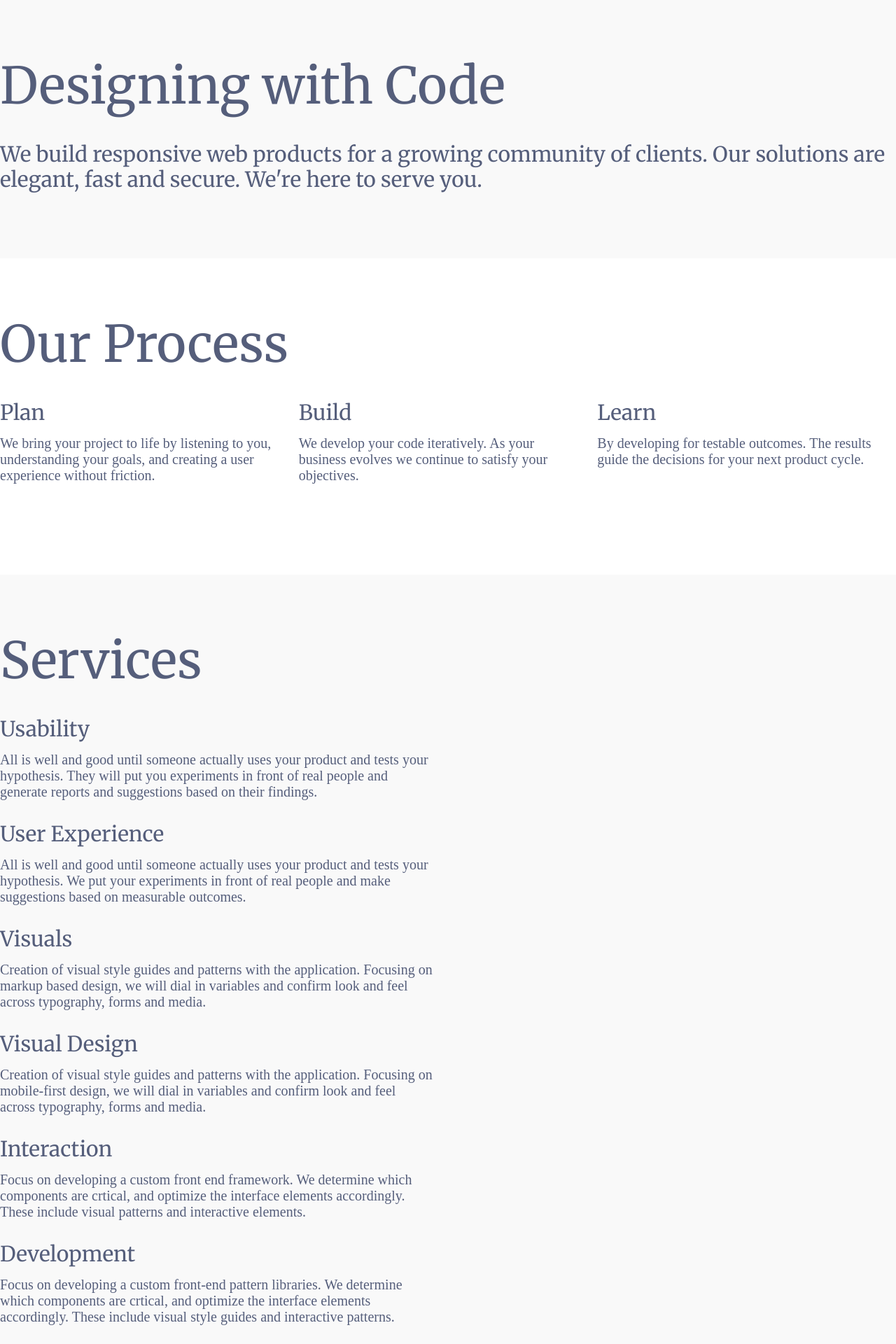
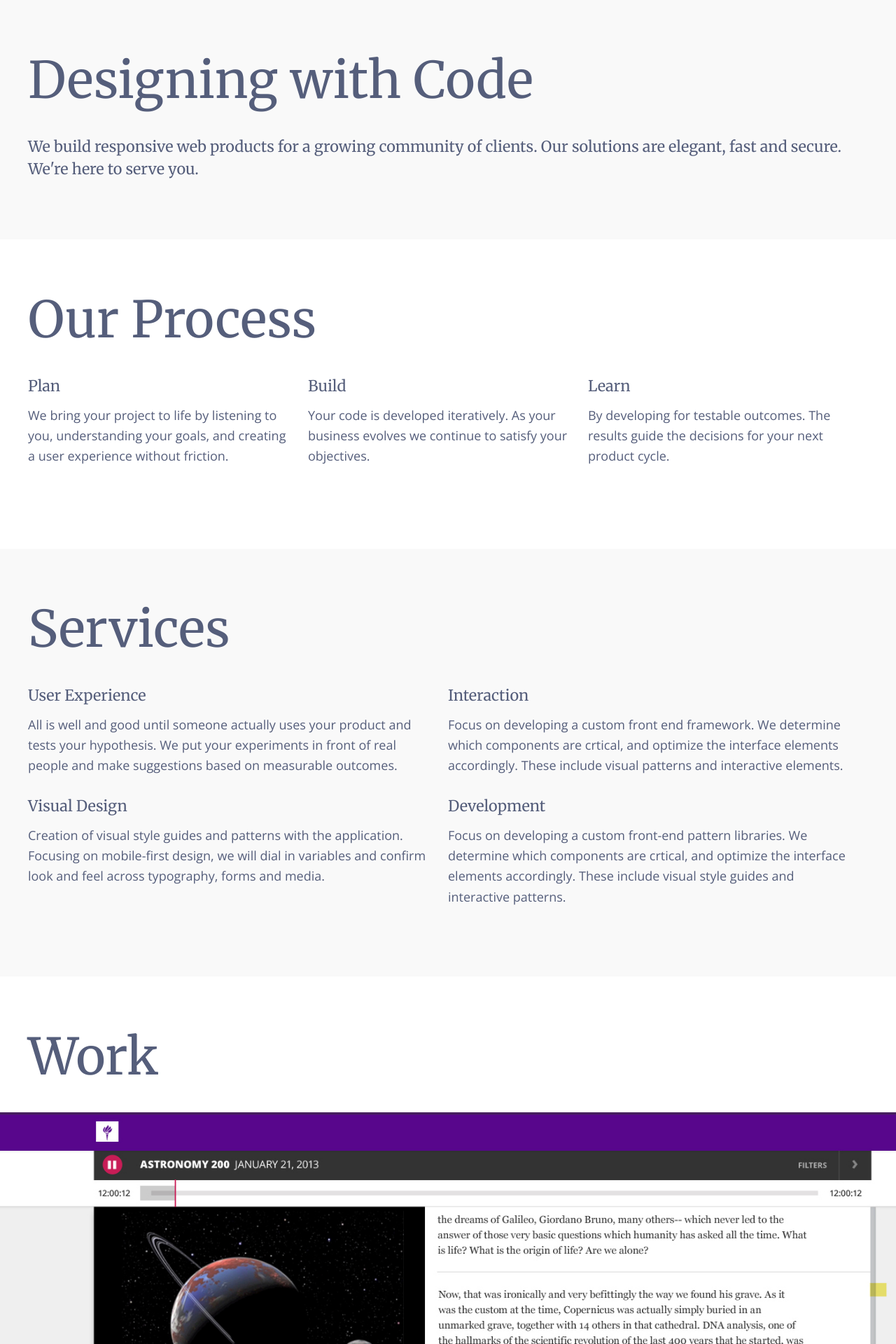
Before and after one commit to MisterMachine/mistermachine, a PHP site: page / in a window 1280 px wide. Shown: the top 1920 px of the page at 70% size. Run offline with PHP 8.4, Linux system fonts and the light colour scheme; some libraries are stand-ins or nearby versions.

Commit message:
Updates to cintent

```diff
--- a/assets/_mistermachine_compass/scss/globals/_typography.scss
+++ b/assets/_mistermachine_compass/scss/globals/_typography.scss
@@ -1,25 +1,32 @@
 /* Headings */
+
+html {
+  font-size: 15px;
+  line-height: 1.625em;
+  font-family: 'Open Sans', sans-serif;
+}
 
 h1,h2,h3,h4,h5,h6,
 .alpha, .beta, .gamma  {
   font-family: "jubilat", "Merriweather", Georgia, Times, serif;
   font-weight: 400;
-  line-height: 1.2em;
+  line-height: 1.4em;
   margin-top: 0;
   text-rendering: optimizeLegibility;
   }
 
 h1,
 .alpha {
-  font-size: 72px;
-  font-size: 3.6rem; /* 36 / 16 = 2.25 */
+  font-size: 30px;
+  font-size: 2rem; /* 36 / 16 = 2.25 */
   margin-bottom: 0.495em;
+  line-height: 1.2em;
   }
 
 h2,
 .beta {
-  font-size: 30px;
-  font-size: 1.5rem; /* 24 / 16 = 1.5 */
+  font-size: 18px;
+  font-size: 1.2rem; /* 24 / 16 = 1.5 */
   margin-bottom: 0.5em;
   }
 
@@ -37,7 +44,6 @@ h4,
   margin-bottom: 1.2375em;
   }
 
-.menu a,
 h5,
 .epsilon {
   font-size: 16px;
--- a/assets/_mistermachine_compass/scss/layout/_breakpoints.scss
+++ b/assets/_mistermachine_compass/scss/layout/_breakpoints.scss
@@ -5,24 +5,55 @@
     font-size: 18px;
   }
 
+  .panel {
+
+  }
+
   .full-width {
-    padding: 2em 0;
+
   }
+
+    figure {
+    display: block;
+    width: 100%;
+    text-align: center;
+  }
+
+  figure img {
+    margin: 0 auto;
+  }
+
 
 }
 
 @media only screen and (max-width: 480px) {
+
+  figure {
+    display: block;
+    width: 100%;
+    text-align: center;
+  }
+
+  figure img {
+    margin: 0 auto;
+  }
+
+
 
 }
 
 @media only screen and (min-width: 768px) {
 
   html {
-  font-size: 20px;
+    font-size: 18px;
+  }
+
+  .panel {
+    padding: 4em 0;
   }
 
   .full-width {
-    padding: 4em 0;
+
   }
 
   .btn,
@@ -37,12 +68,40 @@
     text-align: left;
   }
 
+  h1,h2,h3,h4,h5,h6,
+.alpha, .beta, .gamma  {
+  line-height: 1.5em;
+  }
+
+  h1,
+.alpha {
+  font-size: 72px;
+  font-size: 4rem; /* 36 / 16 = 2.25 */
+  margin-bottom: 0.495em;
+  line-height: 1.2em;
+  }
+
+h2,
+.beta {
+  font-size: 18px;
+  font-size: 1.2rem; /* 24 / 16 = 1.5 */
+  margin-bottom: 0.5em;
+  }
+
+h3,
+.gamma {
+  font-size: 22px;
+  font-size: 1.325rem; /* 22 / 16 = 1 */
+  margin-bottom: 0.825em;
+  }
+
+
   .right-margin {
     margin-right: 1em;
   }
 
   .panel {
-    padding-bottom: 2em;
+
   }
 
   .top {
--- a/assets/_mistermachine_compass/scss/layout/_helpers.scss
+++ b/assets/_mistermachine_compass/scss/layout/_helpers.scss
@@ -80,9 +80,6 @@ body section:nth-child(odd) {
   background-color: #f9f9f9;
 }
 
-.full-width {
-  padding: 1em 0;
-}
 
 .silo {
   margin-bottom: 1em;
@@ -97,3 +94,8 @@ body section:nth-child(odd) {
 .center-articles h2 {
   text-align: center;
 }
+
+.push {
+  padding-top: 10%;
+  padding-bottom: 10%;
+}
--- a/assets/_mistermachine_compass/scss/layout/_layout.scss
+++ b/assets/_mistermachine_compass/scss/layout/_layout.scss
@@ -14,18 +14,43 @@
 
 .panel {
   position: relative;
-  padding-top: 1em;
-  padding-bottom: 1em;
-  }
-
-.padding-bottom {
-  padding-bottom: 2em;
+  padding: 2em;
+  overflow: hidden;
 }
 
 .full-width {
-  width: 100%;
+  padding-left: 0;
+  padding-right: 0;
+}
+
+.full-width {
+
 }
 
 figure img {
   max-width: 100%;
 }
+
+.container {
+  margin: 0 auto;
+  max-width: 1200px;
+}
+
+.panel {
+
+}
+
+.full-width {
+
+}
+
+.hero {
+  max-height: 800px;
+  overflow: hidden;
+  margin: 0 auto;
+  text-align: center;
+}
+
+.inner-words {
+  margin: 10%;
+}
--- a/assets/stylesheets/application.css
+++ b/assets/stylesheets/application.css
@@ -94,35 +94,43 @@ table {
 
 /* Reset */
 /* Headings */
-/* line 4, ../_mistermachine_compass/scss/globals/_typography.scss */
+/* line 3, ../_mistermachine_compass/scss/globals/_typography.scss */
+html {
+  font-size: 15px;
+  line-height: 1.625em;
+  font-family: 'Open Sans', sans-serif;
+}
+
+/* line 10, ../_mistermachine_compass/scss/globals/_typography.scss */
 h1, h2, h3, h4, h5, h6,
 .alpha, .beta, .gamma {
   font-family: "jubilat", "Merriweather", Georgia, Times, serif;
   font-weight: 400;
-  line-height: 1.2em;
+  line-height: 1.4em;
   margin-top: 0;
   text-rendering: optimizeLegibility;
 }
 
-/* line 13, ../_mistermachine_compass/scss/globals/_typography.scss */
+/* line 19, ../_mistermachine_compass/scss/globals/_typography.scss */
 h1,
 .alpha {
-  font-size: 72px;
-  font-size: 3.6rem;
+  font-size: 30px;
+  font-size: 2rem;
   /* 36 / 16 = 2.25 */
   margin-bottom: 0.495em;
+  line-height: 1.2em;
 }
 
-/* line 20, ../_mistermachine_compass/scss/globals/_typography.scss */
+/* line 27, ../_mistermachine_compass/scss/globals/_typography.scss */
 h2,
 .beta {
-  font-size: 30px;
-  font-size: 1.5rem;
+  font-size: 18px;
+  font-size: 1.2rem;
   /* 24 / 16 = 1.5 */
   margin-bottom: 0.5em;
 }
 
-/* line 27, ../_mistermachine_compass/scss/globals/_typography.scss */
+/* line 34, ../_mistermachine_compass/scss/globals/_typography.scss */
 h3,
 .gamma {
   font-size: 22px;
@@ -131,7 +139,7 @@ h3,
   margin-bottom: 0.825em;
 }
 
-/* line 34, ../_mistermachine_compass/scss/globals/_typography.scss */
+/* line 41, ../_mistermachine_compass/scss/globals/_typography.scss */
 h4,
 .delta {
   font-size: 18px;
@@ -140,8 +148,7 @@ h4,
   margin-bottom: 1.2375em;
 }
 
-/* line 42, ../_mistermachine_compass/scss/globals/_typography.scss */
-.menu a,
+/* line 48, ../_mistermachine_compass/scss/globals/_typography.scss */
 h5,
 .epsilon {
   font-size: 16px;
@@ -151,7 +158,7 @@ h5,
   /* measure( base font-size(18) * base line-height(1.65) ) / current font-size(21) = margin-bottom(1.4142857142857141) */
 }
 
-/* line 49, ../_mistermachine_compass/scss/globals/_typography.scss */
+/* line 55, ../_mistermachine_compass/scss/globals/_typography.scss */
 h6,
 .zeta {
   font-size: 14px;
@@ -162,13 +169,13 @@ h6,
 }
 
 /* Text */
-/* line 57, ../_mistermachine_compass/scss/globals/_typography.scss */
+/* line 63, ../_mistermachine_compass/scss/globals/_typography.scss */
 article p, figcaption {
   margin: auto auto 1.5em;
   /* bottom margin for paragraphs */
 }
 
-/* line 61, ../_mistermachine_compass/scss/globals/_typography.scss */
+/* line 67, ../_mistermachine_compass/scss/globals/_typography.scss */
 article p + article p {
   text-indent: 1.5em;
   /* indent subsequent paragraphs */
@@ -176,7 +183,7 @@ article p + article p {
   /* no top margin on subsequent paragraphs */
 }
 
-/* line 66, ../_mistermachine_compass/scss/globals/_typography.scss */
+/* line 72, ../_mistermachine_compass/scss/globals/_typography.scss */
 small {
   font-size: 14px;
   font-size: .85em;
@@ -185,39 +192,39 @@ small {
   margin: .75em 0;
 }
 
-/* line 74, ../_mistermachine_compass/scss/globals/_typography.scss */
+/* line 80, ../_mistermachine_compass/scss/globals/_typography.scss */
 .serif {
   font-family: "ff-tisa-web-pro", "Merriweather", Georgia, Times, serif;
 }
 
-/* line 78, ../_mistermachine_compass/scss/globals/_typography.scss */
+/* line 84, ../_mistermachine_compass/scss/globals/_typography.scss */
 .sans {
   font-family: "proxima-nova", "Open Sans", "HelveticaNeue", Helvetica, Arial, sans-serif;
 }
 
-/* line 82, ../_mistermachine_compass/scss/globals/_typography.scss */
+/* line 88, ../_mistermachine_compass/scss/globals/_typography.scss */
 .strong {
   font-weight: bold;
   font-weight: 600;
 }
 
-/* line 87, ../_mistermachine_compass/scss/globals/_typography.scss */
+/* line 93, ../_mistermachine_compass/scss/globals/_typography.scss */
 .tall {
   line-height: 1.475em;
 }
 
-/* line 91, ../_mistermachine_compass/scss/globals/_typography.scss */
+/* line 97, ../_mistermachine_compass/scss/globals/_typography.scss */
 .short {
   line-height: 1.4em;
 }
 
-/* line 95, ../_mistermachine_compass/scss/globals/_typography.scss */
+/* line 101, ../_mistermachine_compass/scss/globals/_typography.scss */
 cite {
   display: block;
 }
 
 /* Anchors */
-/* line 100, ../_mistermachine_compass/scss/globals/_typography.scss */
+/* line 106, ../_mistermachine_compass/scss/globals/_typography.scss */
 a {
   color: #adc035;
   text-decoration: none;
@@ -425,23 +432,38 @@ footer {
 /* line 15, ../_mistermachine_compass/scss/layout/_layout.scss */
 .panel {
   position: relative;
-  padding-top: 1em;
-  padding-bottom: 1em;
+  padding: 2em;
+  overflow: hidden;
 }
 
 /* line 21, ../_mistermachine_compass/scss/layout/_layout.scss */
-.padding-bottom {
-  padding-bottom: 2em;
+.full-width {
+  padding-left: 0;
+  padding-right: 0;
 }
 
-/* line 25, ../_mistermachine_compass/scss/layout/_layout.scss */
-.full-width {
-  width: 100%;
+/* line 30, ../_mistermachine_compass/scss/layout/_layout.scss */
+figure img {
+  max-width: 100%;
 }
 
-/* line 29, ../_mistermachine_compass/scss/layout/_layout.scss */
-figure img {
-  max-width: 100%;
+/* line 34, ../_mistermachine_compass/scss/layout/_layout.scss */
+.container {
+  margin: 0 auto;
+  max-width: 1200px;
+}
+
+/* line 47, ../_mistermachine_compass/scss/layout/_layout.scss */
+.hero {
+  max-height: 800px;
+  overflow: hidden;
+  margin: 0 auto;
+  text-align: center;
+}
+
+/* line 54, ../_mistermachine_compass/scss/layout/_layout.scss */
+.inner-words {
+  margin: 10%;
 }
 
 /* Helpers */
@@ -539,26 +561,27 @@ body section:nth-child(odd) {
   background-color: #f9f9f9;
 }
 
-/* line 83, ../_mistermachine_compass/scss/layout/_helpers.scss */
-.full-width {
-  padding: 1em 0;
-}
-
-/* line 87, ../_mistermachine_compass/scss/layout/_helpers.scss */
+/* line 84, ../_mistermachine_compass/scss/layout/_helpers.scss */
 .silo {
   margin-bottom: 1em;
 }
 
-/* line 91, ../_mistermachine_compass/scss/layout/_helpers.scss */
+/* line 88, ../_mistermachine_compass/scss/layout/_helpers.scss */
 .silo p {
   padding-right: 1em;
 }
 
-/* line 97, ../_mistermachine_compass/scss/layout/_helpers.scss */
+/* line 94, ../_mistermachine_compass/scss/layout/_helpers.scss */
 .center-articles,
 .center-articles h1,
 .center-articles h2 {
   text-align: center;
+}
+
+/* line 98, ../_mistermachine_compass/scss/layout/_helpers.scss */
+.push {
+  padding-top: 10%;
+  padding-bottom: 10%;
 }
 
 /* Breakpoints */
@@ -569,23 +592,43 @@ body section:nth-child(odd) {
     font-size: 18px;
   }
 
-  /* line 8, ../_mistermachine_compass/scss/layout/_breakpoints.scss */
-  .full-width {
-    padding: 2em 0;
+  /* line 16, ../_mistermachine_compass/scss/layout/_breakpoints.scss */
+  figure {
+    display: block;
+    width: 100%;
+    text-align: center;
+  }
+
+  /* line 22, ../_mistermachine_compass/scss/layout/_breakpoints.scss */
+  figure img {
+    margin: 0 auto;
+  }
+}
+@media only screen and (max-width: 480px) {
+  /* line 31, ../_mistermachine_compass/scss/layout/_breakpoints.scss */
+  figure {
+    display: block;
+    width: 100%;
+    text-align: center;
+  }
+
+  /* line 37, ../_mistermachine_compass/scss/layout/_breakpoints.scss */
+  figure img {
+    margin: 0 auto;
   }
 }
 @media only screen and (min-width: 768px) {
-  /* line 20, ../_mistermachine_compass/scss/layout/_breakpoints.scss */
+  /* line 47, ../_mistermachine_compass/scss/layout/_breakpoints.scss */
   html {
-    font-size: 20px;
+    font-size: 18px;
   }
 
-  /* line 24, ../_mistermachine_compass/scss/layout/_breakpoints.scss */
-  .full-width {
+  /* line 51, ../_mistermachine_compass/scss/layout/_breakpoints.scss */
+  .panel {
     padding: 4em 0;
   }
 
-  /* line 32, ../_mistermachine_compass/scss/layout/_breakpoints.scss */
+  /* line 63, ../_mistermachine_compass/scss/layout/_breakpoints.scss */
   .btn,
   button,
   input[type="button"],
@@ -594,37 +637,66 @@ body section:nth-child(odd) {
     width: auto;
   }
 
-  /* line 36, ../_mistermachine_compass/scss/layout/_breakpoints.scss */
+  /* line 67, ../_mistermachine_compass/scss/layout/_breakpoints.scss */
   h1, h2, h3, h4, h5, h6 {
     text-align: left;
   }
 
-  /* line 40, ../_mistermachine_compass/scss/layout/_breakpoints.scss */
+  /* line 72, ../_mistermachine_compass/scss/layout/_breakpoints.scss */
+  h1, h2, h3, h4, h5, h6,
+  .alpha, .beta, .gamma {
+    line-height: 1.5em;
+  }
+
+  /* line 77, ../_mistermachine_compass/scss/layout/_breakpoints.scss */
+  h1,
+  .alpha {
+    font-size: 72px;
+    font-size: 4rem;
+    /* 36 / 16 = 2.25 */
+    margin-bottom: 0.495em;
+    line-height: 1.2em;
+  }
+
+  /* line 85, ../_mistermachine_compass/scss/layout/_breakpoints.scss */
+  h2,
+  .beta {
+    font-size: 18px;
+    font-size: 1.2rem;
+    /* 24 / 16 = 1.5 */
+    margin-bottom: 0.5em;
+  }
+
+  /* line 92, ../_mistermachine_compass/scss/layout/_breakpoints.scss */
+  h3,
+  .gamma {
+    font-size: 22px;
+    font-size: 1.325rem;
+    /* 22 / 16 = 1 */
+    margin-bottom: 0.825em;
+  }
+
+  /* line 99, ../_mistermachine_compass/scss/layout/_breakpoints.scss */
   .right-margin {
     margin-right: 1em;
   }
 
-  /* line 44, ../_mistermachine_compass/scss/layout/_breakpoints.scss */
-  .panel {
-    padding-bottom: 2em;
-  }
-
-  /* line 48, ../_mistermachine_compass/scss/layout/_breakpoints.scss */
+  /* line 107, ../_mistermachine_compass/scss/layout/_breakpoints.scss */
   .top {
     padding-top: 4em;
   }
 
-  /* line 52, ../_mistermachine_compass/scss/layout/_breakpoints.scss */
+  /* line 111, ../_mistermachine_compass/scss/layout/_breakpoints.scss */
   .right-padding {
     padding-right: 1em;
   }
 
-  /* line 56, ../_mistermachine_compass/scss/layout/_breakpoints.scss */
+  /* line 115, ../_mistermachine_compass/scss/layout/_breakpoints.scss */
   .align-left {
     float: left;
   }
 
-  /* line 60, ../_mistermachine_compass/scss/layout/_breakpoints.scss */
+  /* line 119, ../_mistermachine_compass/scss/layout/_breakpoints.scss */
   .row {
     width: 90%;
     margin-left: auto;
@@ -636,67 +708,67 @@ body section:nth-child(odd) {
     max-width: 64.000em;
   }
 
-  /* line 71, ../_mistermachine_compass/scss/layout/_breakpoints.scss */
+  /* line 130, ../_mistermachine_compass/scss/layout/_breakpoints.scss */
   .unit {
     float: left;
   }
 
-  /* line 74, ../_mistermachine_compass/scss/layout/_breakpoints.scss */
+  /* line 133, ../_mistermachine_compass/scss/layout/_breakpoints.scss */
   .unit .inner {
     padding: 0 1em;
   }
 
-  /* line 76, ../_mistermachine_compass/scss/layout/_breakpoints.scss */
+  /* line 135, ../_mistermachine_compass/scss/layout/_breakpoints.scss */
   .size1of1 {
     float: none;
   }
 
-  /* line 77, ../_mistermachine_compass/scss/layout/_breakpoints.scss */
+  /* line 136, ../_mistermachine_compass/scss/layout/_breakpoints.scss */
   .size1of2 {
     width: 50%;
   }
 
-  /* line 78, ../_mistermachine_compass/scss/layout/_breakpoints.scss */
+  /* line 137, ../_mistermachine_compass/scss/layout/_breakpoints.scss */
   .size1of3 {
     width: 33.33333%;
   }
 
-  /* line 79, ../_mistermachine_compass/scss/layout/_breakpoints.scss */
+  /* line 138, ../_mistermachine_compass/scss/layout/_breakpoints.scss */
   .size2of3 {
     width: 66.66666%;
   }
 
-  /* line 80, ../_mistermachine_compass/scss/layout/_breakpoints.scss */
+  /* line 139, ../_mistermachine_compass/scss/layout/_breakpoints.scss */
   .size1of4 {
     width: 25%;
   }
 
-  /* line 81, ../_mistermachine_compass/scss/layout/_breakpoints.scss */
+  /* line 140, ../_mistermachine_compass/scss/layout/_breakpoints.scss */
   .size3of4 {
     width: 75%;
   }
 
-  /* line 82, ../_mistermachine_compass/scss/layout/_breakpoints.scss */
+  /* line 141, ../_mistermachine_compass/scss/layout/_breakpoints.scss */
   .size1of5 {
     width: 20%;
   }
 
-  /* line 83, ../_mistermachine_compass/scss/layout/_breakpoints.scss */
+  /* line 142, ../_mistermachine_compass/scss/layout/_breakpoints.scss */
   .size2of5 {
     width: 40%;
   }
 
-  /* line 84, ../_mistermachine_compass/scss/layout/_breakpoints.scss */
+  /* line 143, ../_mistermachine_compass/scss/layout/_breakpoints.scss */
   .size3of5 {
     width: 60%;
   }
 
-  /* line 85, ../_mistermachine_compass/scss/layout/_breakpoints.scss */
+  /* line 144, ../_mistermachine_compass/scss/layout/_breakpoints.scss */
   .size4of5 {
     width: 80%;
   }
 
-  /* line 86, ../_mistermachine_compass/scss/layout/_breakpoints.scss */
+  /* line 145, ../_mistermachine_compass/scss/layout/_breakpoints.scss */
   .lastUnit {
     float: none;
     width: auto;
@@ -705,7 +777,7 @@ body section:nth-child(odd) {
     _margin-right: -3px;
   }
 
-  /* line 94, ../_mistermachine_compass/scss/layout/_breakpoints.scss */
+  /* line 153, ../_mistermachine_compass/scss/layout/_breakpoints.scss */
   .nav-primary {
     position: absolute;
     right: 2.5em;
@@ -713,7 +785,7 @@ body section:nth-child(odd) {
   }
 }
 @media only screen and (max-width: 768px) {
-  /* line 103, ../_mistermachine_compass/scss/layout/_breakpoints.scss */
+  /* line 162, ../_mistermachine_compass/scss/layout/_breakpoints.scss */
   img.bg {
     /* Set rules to fill background */
     min-height: 60em;
@@ -724,7 +796,7 @@ body section:nth-child(odd) {
   }
 }
 @media only screen and (min-width: 1024px) {
-  /* line 116, ../_mistermachine_compass/scss/layout/_breakpoints.scss */
+  /* line 175, ../_mistermachine_compass/scss/layout/_breakpoints.scss */
   .nav-primary {
     top: 2em;
   }
--- a/index.html
+++ b/index.html
@@ -17,12 +17,15 @@
 
 <body>
 
-  <section class="full-width">
+  <section class="panel">
+    <div class="container">
       <h1>Designing with Code</h1>
       <h2>We build responsive web products for a growing community of clients. Our solutions are elegant, fast and secure. We're here to serve you.</h2>
+    <div>
   </section>
 
-  <section class="full-width clearfix">
+  <section class="panel">
+    <div class="container">
     <h1>Our Process</h1>
 
     <article class="silo unit size1of3">
@@ -32,37 +35,32 @@
 
     <article class="silo unit size1of3">
       <h2>Build</h2>
-      <p>We develop your code iteratively. As your business evolves we continue to satisfy your objectives.</p>
+      <p>Your code is developed iteratively. As your business evolves we continue to satisfy your objectives.</p>
     </article>
 
     <article class="silo unit size1of3">
       <h2>Learn</h2>
       <p>By developing for testable outcomes. The results guide the decisions for your next product cycle.</p>
     </article>
-
+    </div>
   </section>
 
-  <section class="full-width clearfix">
+  <section class="panel">
+    <div class="container">
     <h1>Services</h1>
     <section class="unit size1of2">
-      <article class="silo">
-        <h2>Usability</h2>
-        <p>All is well and good until someone actually uses your product and tests your hypothesis. They will put you experiments in front of real people and generate reports and suggestions based on their findings.</p>
-      </article>
+
       <article class="silo">
         <h2>User Experience</h2>
         <p>All is well and good until someone actually uses your product and tests your hypothesis. We put your experiments in front of real people and make suggestions based on measurable outcomes.</p>
       </article>
 
       <article class="silo">
-        <h2>Visuals</h2>
-        <p>Creation of visual style guides and patterns with the application. Focusing on markup based design, we will dial in variables and confirm look and feel across typography, forms and media.</p>
-      </article>
-      <article class="silo">
         <h2>Visual Design</h2>
         <p>Creation of visual style guides and patterns with the application. Focusing on mobile-first design, we will dial in variables and confirm look and feel across typography, forms and media.</p>
       </article>
-
+</section>
+<section class="unit size1of2">
       <article class="silo">
         <h2>Interaction</h2>
         <p>Focus on developing a custom front end framework. We determine which components are crtical, and optimize the interface elements accordingly. These include visual patterns and interactive elements.</p>
@@ -71,21 +69,19 @@
         <h2>Development</h2>
         <p>Focus on developing a custom front-end pattern libraries. We determine which components are crtical, and optimize the interface elements accordingly. These include visual style guides and interactive patterns.</p>
       </article>
-
-      <article class="silo">
-        <h2>Application</h2>
-        <p>Responsibilities include guidelines for the API and supporting Javascript Library.</p>
-      </article>
     </section>
+    </div>
   </section>
 
-  <section class="full-width clearfix">
+  <section class="panel full-width overflow">
 
+    <header class="container">
       <h1>Work</h1>
-    <section class="right">
+    </header>
 
-      <article class="silo">
-        <article class="silo">
+    <section class="">
+
+      <article class="silo overflow">
 
           <div class="hero slide">
             <figure class="device-screen">
@@ -93,31 +89,77 @@
             </figure>
           </div>
 
-          <div class="slide">
-            <div class="unit">
+          <div class="slide container overflow">
+            <div class="unit size2of3 ">
+              <div class="inner-words">
               <h2>Ngaged</h2>
               <p>We worked closely with the team at Ngaged, a Brooklyn-based software and technology start-up focused on transforming the learning process for the University and broader education market, to produce a platform for student and teacher’s to interact outside the classroom. </p>
 
   <p>The result was a series of mobile prototypes which allowed the developers and primary stakeholders to test key user scenarios. We had an exceptional time creating targeted versions of their primary desktop pffering which then allowed students to focus on simple actions like bookmarking and audio playback.</p>
               </div>
+            </div>
+
+            <div class="unit size1of3 ">
+              <div class="inner-fig push">
               <figure class="device-mobile">
                 <img src="img/nyu2.jpg">
               </figure>
               </div>
+            </div>
+          </div>
 
-          <div class="slide">
+          <div class="slide container center">
+            <div class="unit size2of3">
+
             <figure class="device-tabelet">
               <img src="img/nyu3.jpg">
             </figure>
+            </div>
 
-            <div class="unit">
+            <div class="unit size1of3">
+              <div class="inner-words">
             <p>Brooklyn-based software and technology start-up focused on transforming the learning process for the University and broader education market.</p>
+              </div>
             </div>
           </div>
       </article>
 
+      <article class="silo">
+        <div class="hero slide">
+          <figure class="device-screen">
+            <img src="">
+          </figure>
+        </div>
+
+        <div class="slide container overflow">
+          <div class="unit size2of3 ">
+            <div class="unit size1of3 ">
+              <div class="inner-fig push">
+              <figure class="device-mobile">
+                <img src="">
+              </figure>
+              </div>
+            </div>
+
+            <div class="inner-words">
               <h2>Boxes and Arrows</h2>
               <p>Since 2001 Boxes and Arrows has been devoted to the discussion of design. We helped Boxes and Arrows migrate their system to a modern content management system and updated the site’s readability.</p>
+            </div>
+
+            <div class="slide container center">
+              <div class="unit size1of3">
+                <div class="inner-words">
+                  <p>Brooklyn-based software and technology start-up focused on transforming the learning process for the University and broader education market.</p>
+              </div>
+
+              <div class="unit size2of3">
+                <figure class="device-tabelet">
+                  <img src="">
+                </figure>
+              </div>
+
+            </div>
+         </div>
       </article>
 
       <article class="silo">
@@ -128,7 +170,8 @@
     </section>
   </section>
 
-  <section class="full-width clearfix">
+  <section class="panel">
+    <div class="container">
     <h1>Team</h1>
     <article class="silo unit size1of2">
       <h2>Michael Enslow</h2>
@@ -138,15 +181,15 @@
       <h2>Jesse James Arnold</h2>
       <p>Jesse is the creative drive of Mister Machine. He asks lots of questions and takes lots of notes. His job is to learn your language and anticipate what comes next in the process. From color palettes to animation, your application has personality and his job is to draw that out and enhance the overall experience. </p>
     </article>
+    </div>
   </section>
 
-  <section class="full-width">
+  <section class="panel">
+    <div class="container">
     <h1>Contact</h1>
     <h2>Lets get to work! From Brooklyn to the Oakland, we continue to find amazing people and great ideas.</h2>
+  </div>
   </section>
-
-  <header>
-  </header>
 
   <footer>
   </footer>
```
Also changed, not shown: img/boxes-logo.png (added), img/nyu-logo.png (added), img/zeal-logo.png (added). Lines whose indentation alone changed are shown as unchanged.
